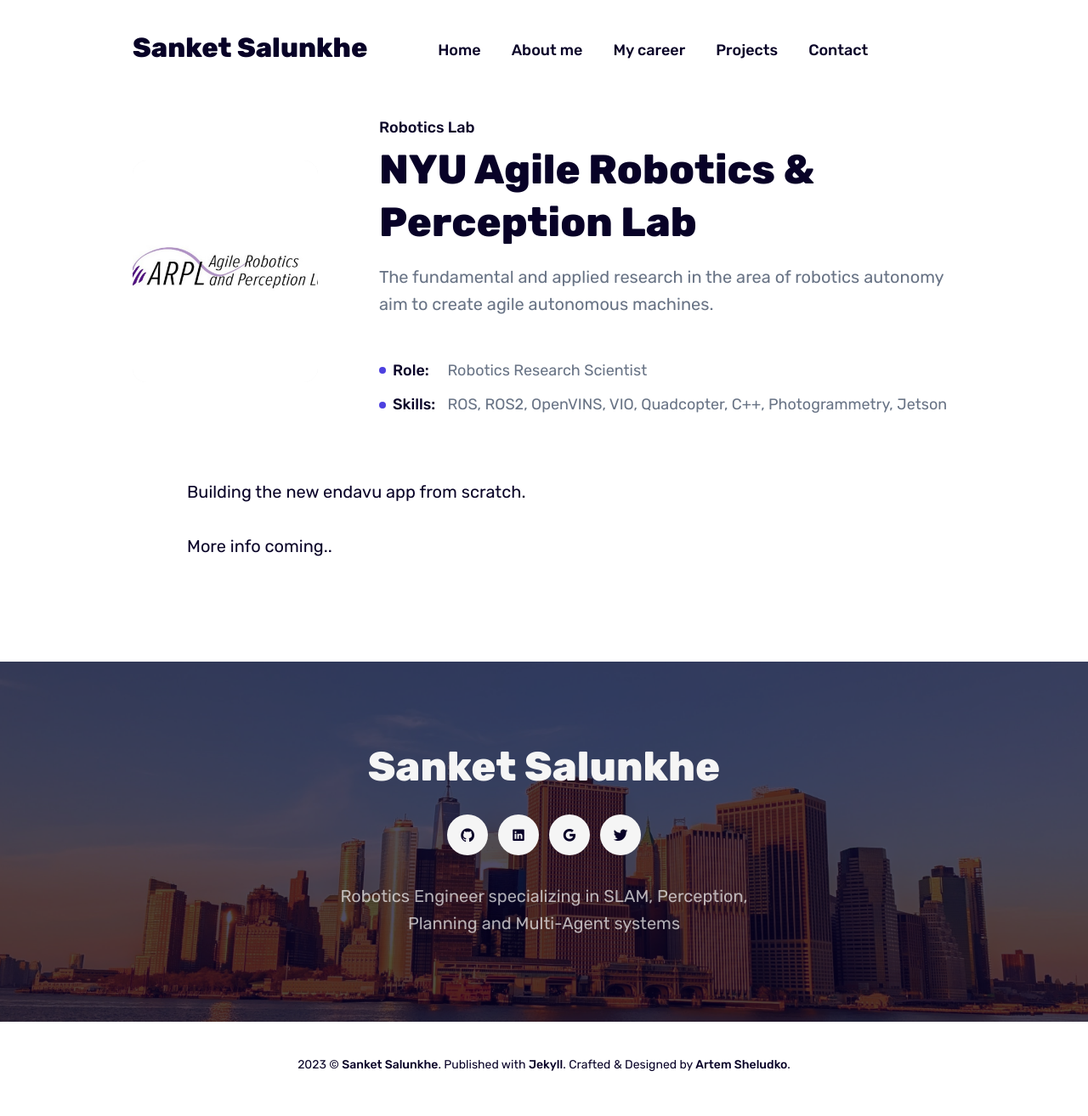
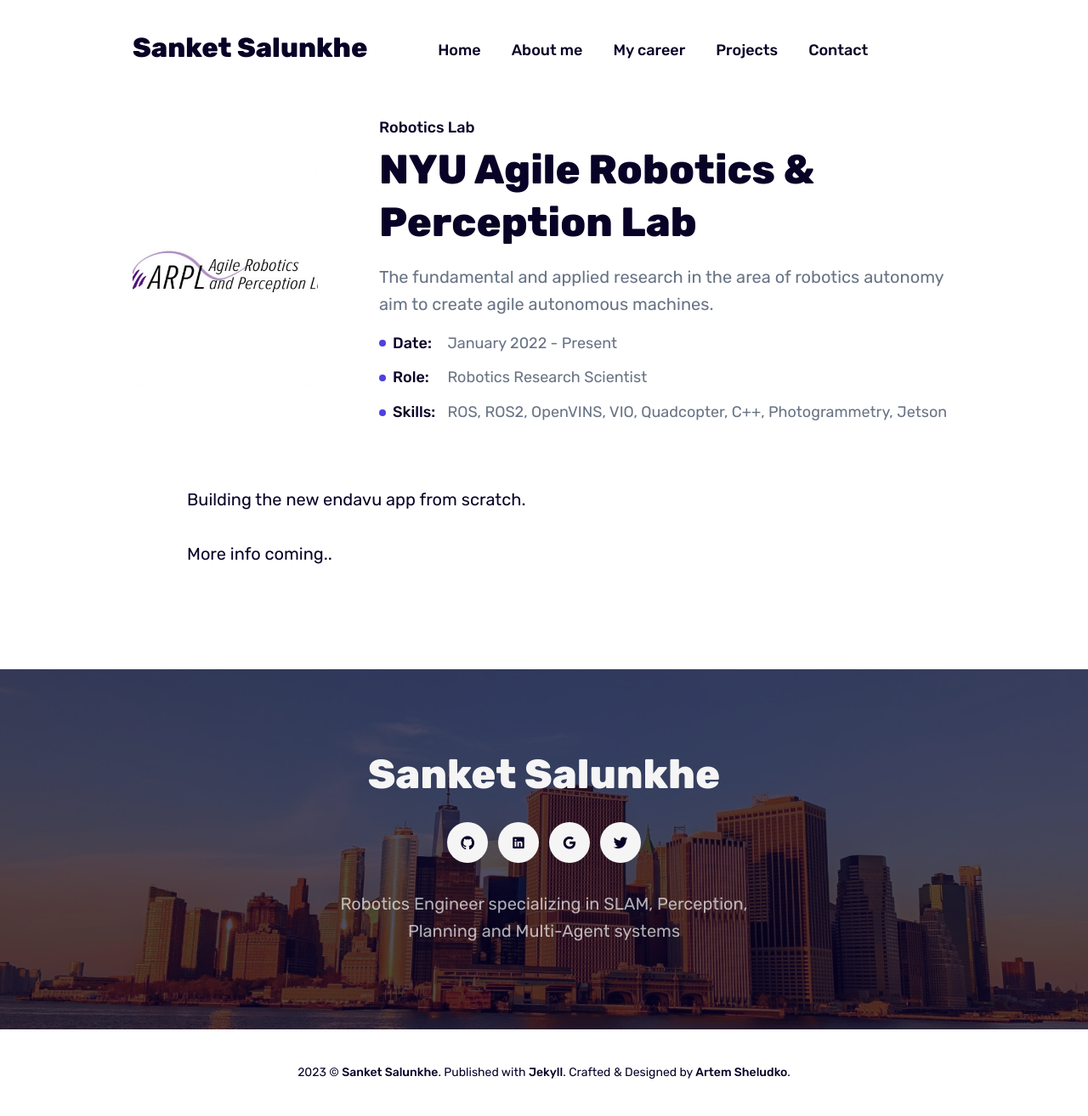
Before and after one commit to sanketsalunkhe12/sanketsalunkhe12.github.io, a Jekyll site: the page built from _works/nyuarpl.md, in a window 1280 px wide. Shown: the whole page at 85% size. Built offline with Jekyll 4.4.1, drawn with Linux system fonts in a browser that asks for light colours.

Commit message:
change in arpl.md

```diff
--- a/_layouts/work.html
+++ b/_layouts/work.html
@@ -31,9 +31,8 @@ layout: default
           <p class="page-description">{{ page.description }}</p>
           {% endif %}
 
+          {% if page.github_link %}
           <br>
-
-          {% if page.github_link %}
           <div class="social">
             <!-- <ul class="social__list__end list-reset"> -->
               <!-- <li class="social__item"> -->
--- a/_works/nyuarpl.md
+++ b/_works/nyuarpl.md
@@ -2,7 +2,8 @@
 title: NYU Agile Robotics & Perception Lab
 description: The fundamental and applied research in the area of robotics autonomy aim to create agile autonomous machines.
 category: Robotics Lab
-to: 2023-02-06 00:00:00 +0000
+from: 2022-01-08 00:00:00 +0000
+to: Present
 role: Robotics Research Scientist
 image: '/images/works/nyu_arpl/arpl1.jpg'
 skills: ROS, ROS2, OpenVINS, VIO, Quadcopter, C++, Photogrammetry, Jetson
```
Also changed, not shown: 11 other files.
